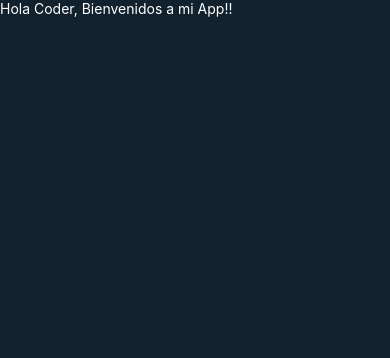
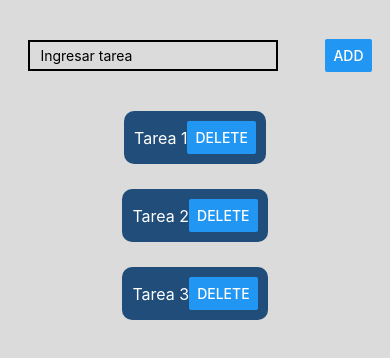
Before and after one commit to IsmaelUriarte/Proyecto-MyApp, a React Native app: screen / in a window 390 px wide. Shown: the top 358 px of the page. Built offline with nearby package versions, Linux system fonts and the light colour scheme.

Commit message:
realice cards opcionales

```diff
--- a/App.js
+++ b/App.js
@@ -1,9 +1,30 @@
-import {View, Text, StyleSheet } from 'react-native';
+import {View, Text, TextInput, Button, StyleSheet } from 'react-native';
 
 const App = () => {
   return (
-    <View style={styles.container}>
-      <Text style={styles.texto}>Hola Coder, Bienvenidos a mi App!!</Text>
+    <View style={styles.containerPadre}>
+      <View style={styles.inputContainer}>
+        <TextInput style={styles.input} placeholder='Ingresar tarea' />
+        <Button title='Add' />
+      </View>
+
+      <View style={styles.cardsContainer}>
+        <View style={styles.tarjetaProd}>
+          <Text style={styles.texto}>Tarea 1</Text>
+          <Button title='Delete'/>
+        </View>
+
+        <View style={styles.tarjetaProd}>
+          <Text style={styles.texto}>Tarea 2</Text>
+          <Button title='Delete'/>
+        </View>
+
+        <View style={styles.tarjetaProd}>
+          <Text style={styles.texto}>Tarea 3</Text>
+          <Button title='Delete'/>
+        </View>
+      </View>
+
     </View>
   );
 }
@@ -11,11 +32,45 @@ const App = () => {
 export default App
 
 const styles = StyleSheet.create({
-  container:{
-    backgroundColor:"#11212D",
+  containerPadre:{
+    backgroundColor:"#DBDBDB",
     flex:1,
+    paddingTop:30
   },
+
+  inputContainer:{
+    flexDirection:"row",
+    alignItems:"center",
+    justifyContent:"space-around",
+
+
+  },
+  input:{
+    width:250,
+    borderWidth:2,
+    margin:10,
+    paddingVertical:5,
+    paddingHorizontal:10
+  },
+
   texto:{
-    color:"white"
-  }
+    color:"white",
+    fontSize:16,
+    width:"70%"
+  },
+
+  cardsContainer:{
+    alignItems:"center",
+    gap:25,
+    padding:10,
+    marginTop:20
+  },
+
+  tarjetaProd:{
+    flexDirection:"row",
+    backgroundColor:"#204D79",
+    padding:10,
+    alignItems:"center",
+    borderRadius:10
+  },
 })
```
